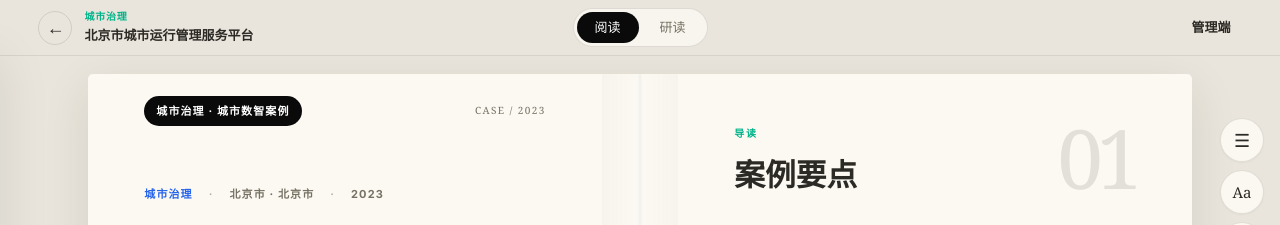
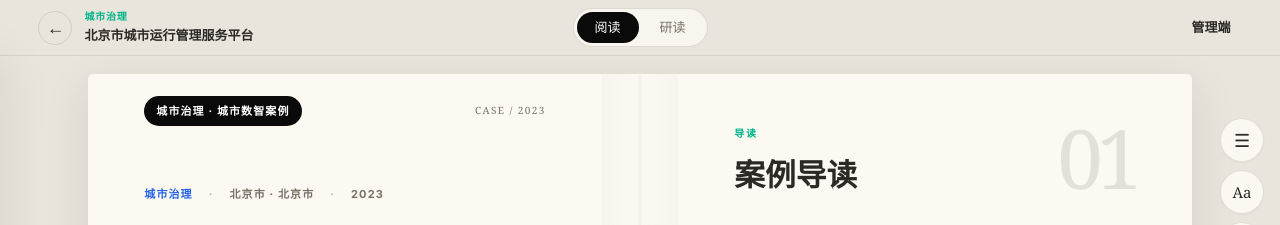
Before and after one commit to webowen/digitalx-casebase, a Next.js app: page /cases/beijing-urban-operation-command in a window 1280 px wide. Shown: the top 225 px of the page. Built offline with nearby package versions, Linux system fonts and the light colour scheme.

Commit message:
Sync current DigitalX site improvements

```diff
--- a/components/case-detail-client.tsx
+++ b/components/case-detail-client.tsx
@@ -109,8 +109,10 @@ function makeChapters(item?: SmartCityCase): ReaderChapter[] {
   };
   const documentChapters: ReaderChapter[] = document.sections.map(
     (section, index) => ({
-      id: `document-${section.id}`,
-      eyebrow: `第 ${String(index + 1).padStart(2, "0")} 部分`,
+      id: `document-${section.id}-${index}`,
+      eyebrow: document.preservesSourceStructure
+        ? "原报告章节"
+        : `第 ${String(index + 1).padStart(2, "0")} 部分`,
       title: section.title,
       paragraphs: [section.summary, ...section.paragraphs].filter(Boolean),
       points: [
@@ -135,13 +137,15 @@ function makeChapters(item?: SmartCityCase): ReaderChapter[] {
     {
       id: "abstract",
       eyebrow: "导读",
-      title: "案例要点",
+      title: "案例导读",
       paragraphs: [document.standfirst],
       points: document.keyFindings,
-      note: `本文按 Digital X 七部分案例内容协议展示。当前证据等级为“${item.evidenceLevel}”。`,
+      note: document.preservesSourceStructure
+        ? "正文保留原报告章节与顺序。"
+        : `正文仅展示获得事实支撑的章节。当前证据等级为“${item.evidenceLevel}”。`,
     },
     ...documentChapters,
-    ...makeResearchChapters(item.researchReport),
+    ...(document.preservesSourceStructure ? [] : makeResearchChapters(item.researchReport)),
     sourceChapter,
   ];
 }
@@ -477,9 +481,9 @@ export function CaseDetailClient({
   const chapters = useMemo(() => makeChapters(item), [item]);
 
   useEffect(() => {
-    const frame = window.requestAnimationFrame(() => {
+    const frame = window.requestAnimationFrame(async () => {
       if (!initialItem) {
-        setItem(getLocalCases().find((current) => current.slug === slug && current.status === "已发布"));
+        setItem((await getLocalCases()).find((current) => current.slug === slug && current.status === "已发布"));
       }
       setLoaded(true);
     });
```
